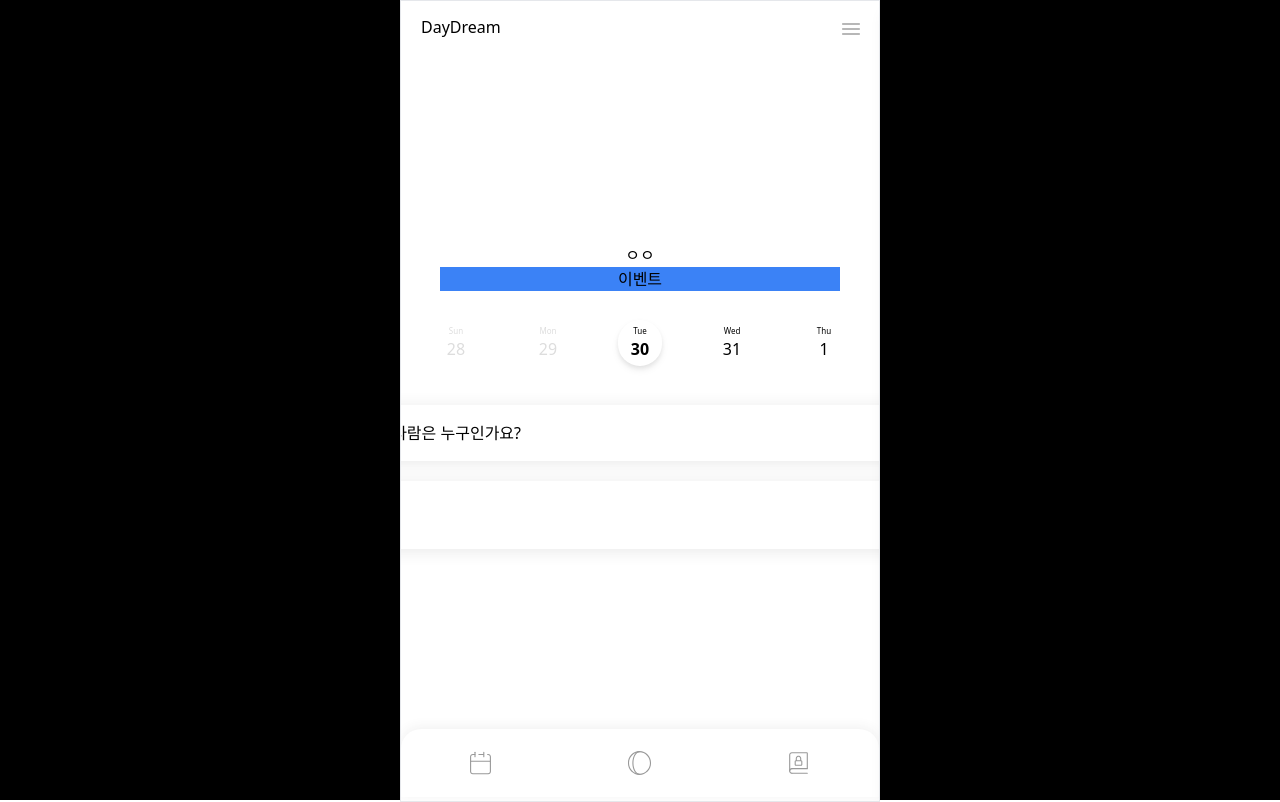
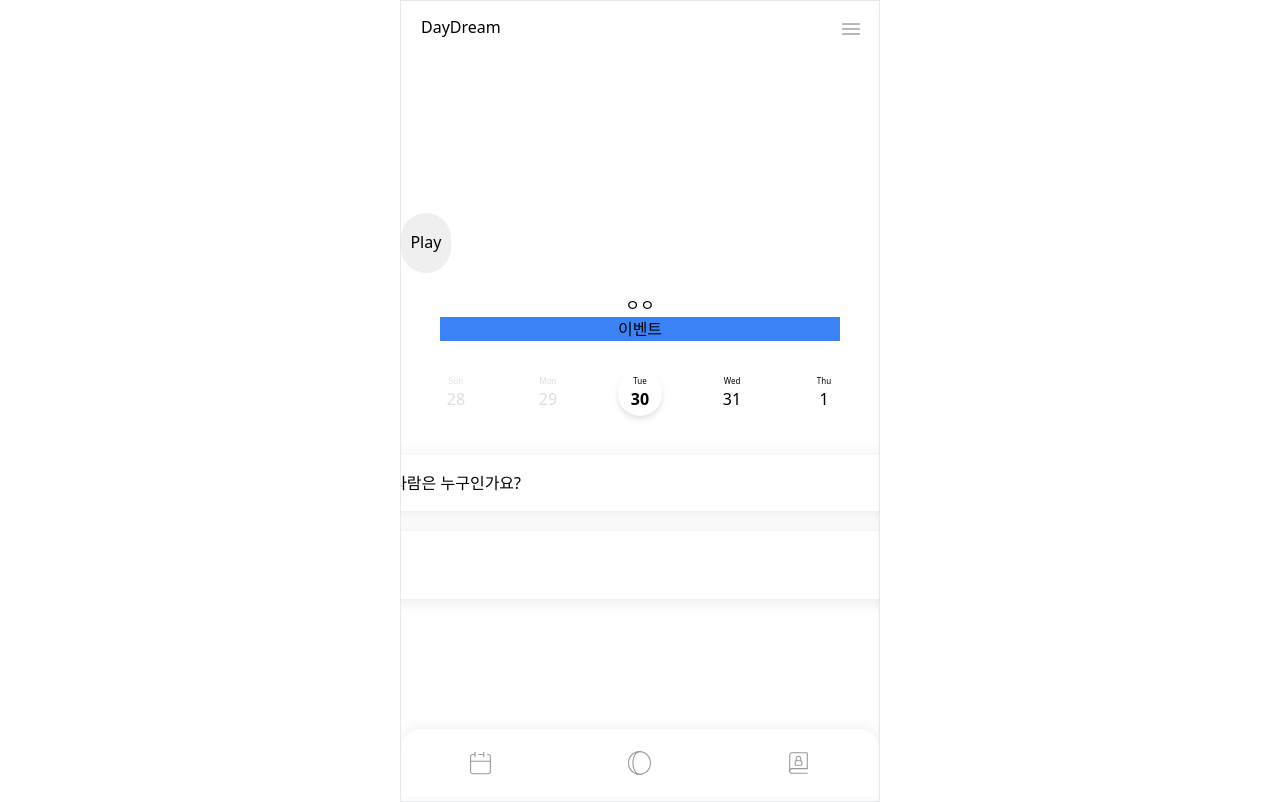
Before and after one commit to 2024-dino/dino-FE, a Next.js app: page /main in a window 1280 px wide. Built offline with nearby package versions, Linux system fonts and the light colour scheme.

Commit message:
feat: #9 - 전달된 음성 파일 재생, 일시정지, 재생 시 파형 UI 표시

```diff
--- a/package.json
+++ b/package.json
@@ -16,7 +16,9 @@
     "react": "^18",
     "react-calendar": "^5.0.0",
     "react-dom": "^18",
-    "tailwind-scrollbar-hide": "^1.1.7"
+    "react-wavesurfer": "^0.8.6",
+    "tailwind-scrollbar-hide": "^1.1.7",
+    "wavesurfer.js": "^7.8.4"
   },
   "devDependencies": {
     "@svgr/webpack": "^8.1.0",
--- a/src/components/common/MainLayout.tsx
+++ b/src/components/common/MainLayout.tsx
@@ -1,7 +1,6 @@
 const MainLayout = (props: { children: React.ReactNode }) => {
   return (
     <div>
-      <div className="fixed top-0 left-0 w-full h-full bg-black"></div>
       <div className="relative flex flex-col justify-center items-center max-w-[480px] mx-auto min-h-screen border bg-white overflow-hidden">
         {props.children}
       </div>
--- a/src/components/main/EventList.tsx
+++ b/src/components/main/EventList.tsx
@@ -16,7 +16,7 @@ const EventList = ({ setChosenEvent }: EventListProps) => {
   return (
     <div onClick={() => setChosenEvent(true)}>
       <EventCard>
-        <div className="flex px-3 py-4 w-[calc(100vw-40px)] rounded-[10px] shadow-[0_2px_16px_rgba(68,68,68,0.12)]">
+        <div className="flex px-3 py-4 w-full rounded-[10px] shadow-[0_2px_16px_rgba(68,68,68,0.12)]">
           <h2 className="text-[24px] leading-6 font-bold text-[#EEEEEE] flex justify-start">
             Q.
           </h2>
--- /dev/null
+++ b/src/components/main/Waveform.tsx
@@ -0,0 +1,59 @@
+import React, { useState, useRef } from 'react';
+import WaveSurfer from 'wavesurfer.js';
+
+const Waveform: React.FC = () => {
+  const [playing, setPlaying] = useState<boolean>(false);
+  const waveformRef = useRef<HTMLDivElement>(null);
+  const wavesurfer = useRef<WaveSurfer | null>(null);
+  const url = 'https://www.mfiles.co.uk/mp3-downloads/gs-cd-track2.mp3';
+
+  const handleWave = (): void => {
+    if (waveformRef.current) {
+      wavesurfer.current = WaveSurfer.create({
+        barWidth: 3,
+        cursorWidth: 1,
+        container: '#waveform',
+        backend: 'WebAudio',
+        height: 80,
+        progressColor: '#2D5BFF',
+        waveColor: '#EFEFEF',
+        cursorColor: 'transparent',
+      });
+
+      wavesurfer.current.load(url);
+    }
+  };
+
+  const handlePlay = (): void => {
+    if (wavesurfer.current) {
+      wavesurfer.current.playPause();
+    }
+    if (playing && wavesurfer.current !== null) {
+      wavesurfer.current.destroy();
+      wavesurfer.current = null;
+    }
+    setPlaying(!playing);
+  };
+
+  const handleSound = () => {
+    if (wavesurfer.current == null) {
+      handleWave();
+    }
+    handlePlay();
+  };
+
+  return (
+    <div className="flex flex-row items-center justify-center h-[100px] w-full bg-transparent gap-8">
+      <button
+        className="flex justify-center items-center w-[60px] h-[60px] bg-[#efefef] rounded-full border-none outline-none cursor-pointer pb-[3px] hover:bg-[#ddd]"
+        onClick={handleSound}
+      >
+        {!playing ? 'Play' : 'Pause'}
+      </button>
+      <div id="waveform" className="w-full h-[90px]" ref={waveformRef} />
+      <audio id="track" src={url} />
+    </div>
+  );
+};
+
+export default Waveform;
--- a/src/pages/main/index.tsx
+++ b/src/pages/main/index.tsx
@@ -7,6 +7,7 @@ import { useState } from 'react';
 import Header from '../../components/main/Header';
 import EventList from '@/components/main/EventList';
 import QuestionModal from '@/components/main/QuestionModal';
+import Waveform from '@/components/main/Waveform';
 
 interface Props {}
 
@@ -22,6 +23,7 @@ export default function MainPage<Props>({}) {
       <div
         className={`flex flex-col text-center w-full h-screen items-center justify-center relative`}
       >
+        <Waveform />
         <Header onClick={() => setIsSideMenuOpen(true)} />
         <SlideMenu isOpen={isSideMenuOpen} setIsOpen={setIsSideMenuOpen} />
         <EventElement />
```
Also changed, not shown: 1 other file (tests, documents, lock files or other folders).
